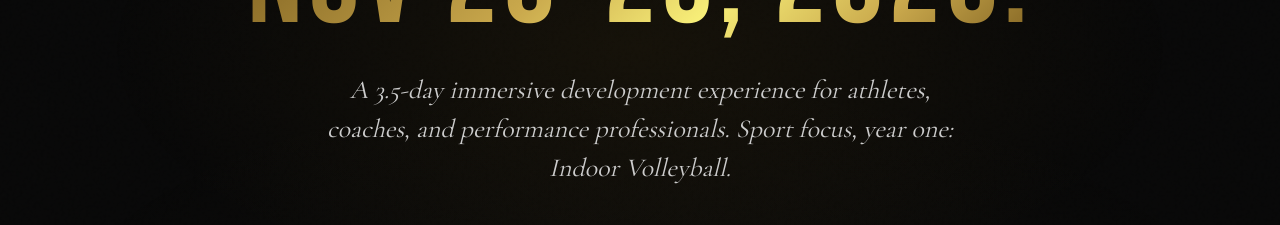
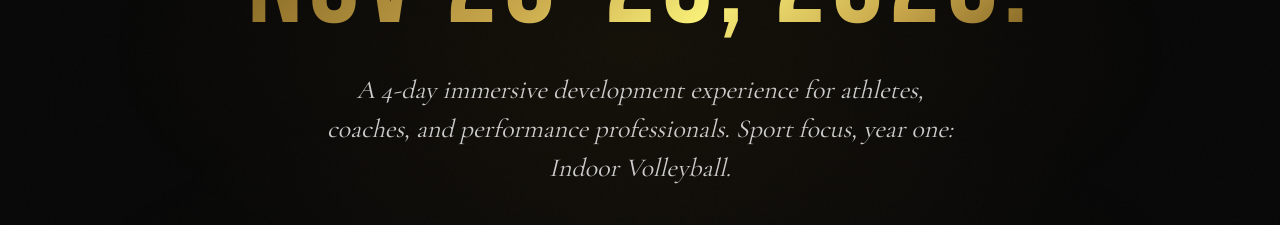
Before and after one commit to beforged26/forged-site, a Next.js app in the folder forged-site/: page /events in a window 1280 px wide. Shown: the part 385-610 px from the top of the page. Built offline with nearby package versions, Linux system fonts and the light colour scheme.

Commit message:
Update page.tsx

```diff
--- a/forged-site/src/app/events/page.tsx
+++ b/forged-site/src/app/events/page.tsx
@@ -81,7 +81,7 @@ export default function Events() {
           <span className="gold-gradient-text">NOV 26–29, 2026.</span>
         </h1>
         <p className="font-serif italic text-[clamp(18px,3vw,26px)] text-light max-w-[640px] mx-auto relative z-[1] leading-[1.5] mb-10">
-          A 3.5-day immersive development experience for athletes, coaches,
+          A 4-day immersive development experience for athletes, coaches,
           and performance professionals. Sport focus, year one: Indoor
           Volleyball.
         </p>
```
